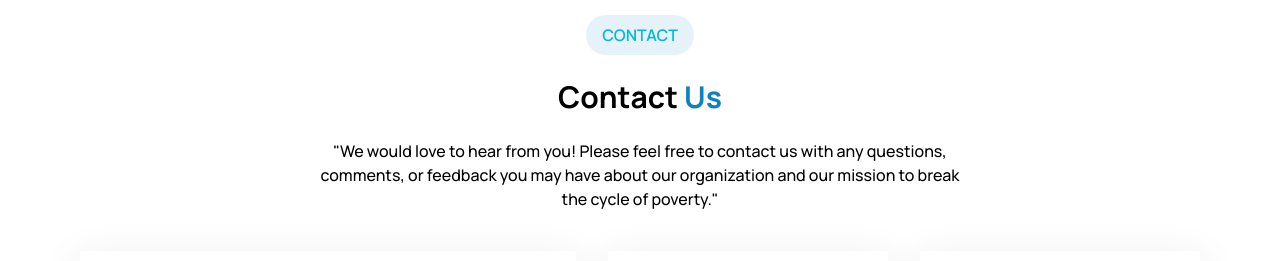
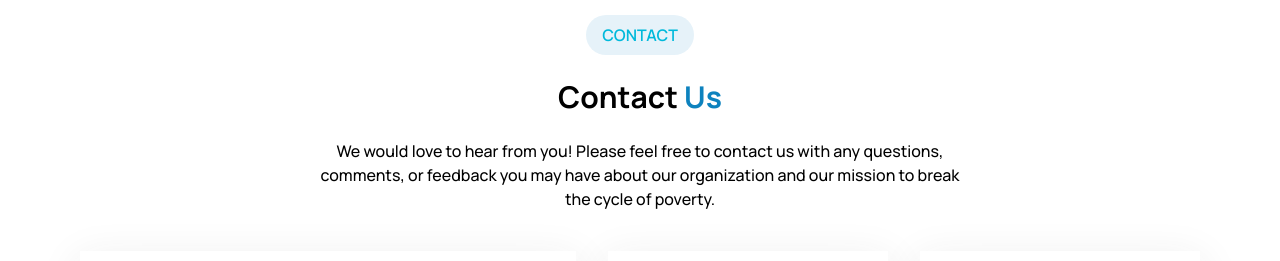
Before and after one commit to abel-cosmic/ChainsCharity, a React (Vite) app: page / in a window 1280 px wide. Shown: the part 6520-6781 px from the top of the page. Built offline with nearby package versions, Linux system fonts and the light colour scheme.

Commit message:
resolved conflict

```diff
--- a/src/assets/locales/am.json
+++ b/src/assets/locales/am.json
@@ -51,5 +51,7 @@
   "contact-us": "ያግኙን",
   "contact-with-this": "በዚህ",
   "contact-email-title": "ኢሜል ይላኩልን",
-  "contact-call-title": "ይደውሉልን"
+  "contact-call-title": "ይደውሉልን",
+  "contact-quote":"ከእርስዎ ለመስማት እንወዳለን! እባክዎን ስለ ድርጅታችን እና ከድህነት አዙሪት የመውጣት ተልእኮአችንን በተመለከተ ማንኛውንም ጥያቄ፣ አስተያየት ወይም አስተያየት ሊያገኙን ይችላሉ።",
+  "contact-oa":"አድራሻችን"
 }
--- a/src/assets/locales/en.json
+++ b/src/assets/locales/en.json
@@ -51,5 +51,7 @@
   "contact-us": "Us",
   "contact-with-this": "Contact",
   "contact-email-title":"Email Us",
-  "contact-call-title":"Call Us"
+  "contact-call-title":"Call Us",
+  "contact-quote":"We would love to hear from you! Please feel free to contact us with any questions, comments, or feedback you may have about our organization and our mission to break the cycle of poverty.",
+  "contact-oa":"Our Address"
 }
--- a/src/pages/home/Contact.jsx
+++ b/src/pages/home/Contact.jsx
@@ -7,11 +7,10 @@ import phone from "../../assets/images/icons/material-symbols_call-log.svg";
 import { useTranslation } from "react-i18next";
 
 const Contacts = () => {
-  const { t } = useTranslation();
-  const info = [
+  const { t } = useTranslation();const info = [
     {
       icon: location,
-      title: "Our Address",
+      title: t("contact-oa"),
       sub: "A108 Adam Street, New York, NY 535022",
     },
     {
@@ -34,9 +33,7 @@ const Contacts = () => {
           <span className="text-primary">{t("contact-us")}</span>
         </h1>
         <p className="font-medium text-center  max-md:text-sm max-md:flex max-md:flex-col max-md:w-full">
-          "We would love to hear from you! Please feel free to contact us with
-          any questions, comments, or feedback you may have about our
-          organization and our mission to break the cycle of poverty."
+         {t("contact-quote")}
         </p>
       </div>
       <div className="flex flex-col gap-10 max-md:gap-5">
```
